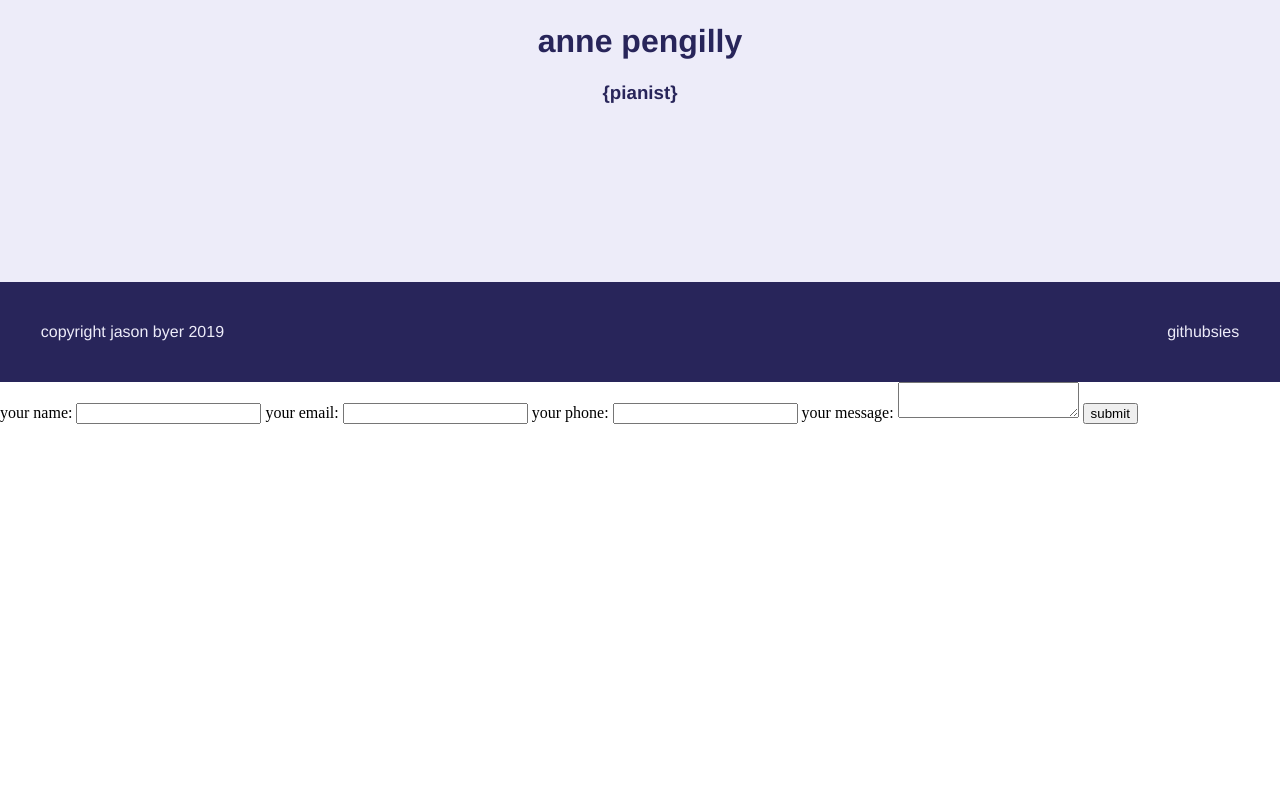
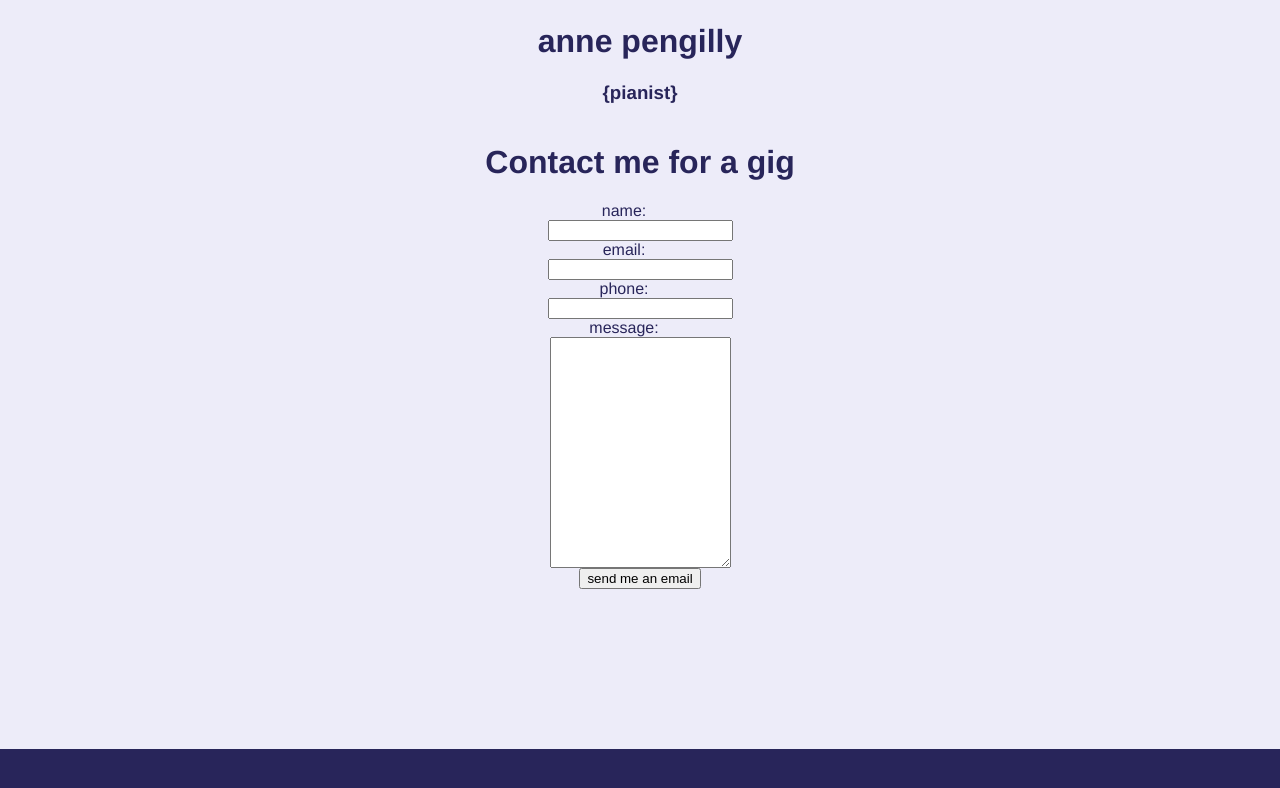
Before and after one commit to jbyer3/anne-portfolio, a Vue app: page /#/ in a window 1280 px wide. Shown: the part 592-1380 px from the top of the page. Before the commit the page ends 1016 px from the top, so only its background shows below. Built offline with nearby package versions, Linux system fonts and the light colour scheme.

Commit message:
return calltoaction component

```diff
--- a/public/index.html
+++ b/public/index.html
@@ -23,26 +23,6 @@
       >
     </noscript>
     <div id="app"></div>
-    <form name="contact2" netlify netlify-honeypot="bot-field">
-      <input type="hidden" name="bot-field">
-      <label for="name">
-        your name:
-        <input type="text" name="name"/>
-      </label>
-      <label for="email">
-        your email:
-        <input type="email" name="email"/>
-      </label>
-      <label for="phoneNumber">
-        your phone:
-        <input type="text" name="phoneNumber"/>
-      </label>
-      <label for="ctaMessage">
-        your message:
-        <textarea name="ctaMessage"></textarea>
-      </label>
-      <button type="submit">submit</button>
-    </form>
     <!-- built files will be auto injected -->
   </body>
 </html>
--- a/src/components/CallToAction.vue
+++ b/src/components/CallToAction.vue
@@ -2,7 +2,7 @@
   <div class="page">
     <div class="call-to-action">
       <h1>Contact me for a gig</h1>
-      <form action="" name="contact" method="post" data-netlify="true" data-netlify-honeypot="bot-field">
+      <form action="/success" name="contact" method="post" data-netlify="true" data-netlify-honeypot="bot-field">
         <input type="hidden" name="form-name" value="contact" />
         <input type="hidden" name="bot-field"/>
         <label for="name">name:</label>
--- a/src/views/About.vue
+++ b/src/views/About.vue
@@ -2,7 +2,7 @@
   <div class="about">
     <h1>This is an about page</h1>
     <Biography/>
-    <!-- <CallToAction/> -->
+    <CallToAction/>
     <!-- <Construction/> -->
   </div>
 </template>
@@ -10,7 +10,7 @@
 <script>
 // @ is an alias to /src
 // import Construction from '@/components/Construction.vue'
-// import CallToAction from '@/components/CallToAction.vue'
+import CallToAction from '@/components/CallToAction.vue'
 import Biography from '@/components/Biography.vue'
 
 export default {
@@ -18,7 +18,7 @@ export default {
   components: {
     // Construction
     Biography,
-    // CallToAction
+    CallToAction
   }
 }
 </script>
--- a/src/views/Home.vue
+++ b/src/views/Home.vue
@@ -3,7 +3,7 @@
     <h1>homepagio</h1>
     <SplashPage/>
     <!-- <CTAform/> -->
-    <!-- <CallToAction/> -->
+    <CallToAction/>
     <!-- <Construction/> -->
   </div>
 </template>
@@ -13,7 +13,7 @@
 // import Construction from '@/components/Construction.vue'
 import SplashPage from '@/components/SplashPage.vue'
 // import CTAform from '@/components/CTAform.vue'
-// import CallToAction from '@/components/CallToAction.vue'
+import CallToAction from '@/components/CallToAction.vue'
 
 export default {
   name: 'home',
@@ -21,7 +21,7 @@ export default {
     // Construction,
     SplashPage,
     // CTAform
-    // CallToAction
+    CallToAction
   }
 }
 </script>
--- a/src/views/Philosophy.vue
+++ b/src/views/Philosophy.vue
@@ -2,21 +2,21 @@
   <div class="about">
     <h1>This is my philosophy page</h1>
     <!-- <Construction/> -->
-    <!-- <CallToAction/> -->
+    <CallToAction/>
   </div>
 </template>
 
 <script>
 // @ is an alias to /src
 // import Construction from '@/components/Construction.vue'
-// import CallToAction from '@/components/CallToAction.vue'
+import CallToAction from '@/components/CallToAction.vue'
 
 
 export default {
   name: 'philosophy',
   components: {
     // Construction,
-    // CallToAction
+    CallToAction
   }
 }
 </script>
--- a/src/views/Recordings.vue
+++ b/src/views/Recordings.vue
@@ -2,7 +2,7 @@
   <div class="about">
     <h1>This is a recordings page</h1>
     <!-- <Construction/> -->
-    <!-- <CallToAction/> -->
+    <CallToAction/>
   </div>
 </template>
 
@@ -10,14 +10,14 @@
 // @ is an alias to /src
 // import Construction from '@/components/Construction.vue'
 // import SplashPage from '@/components/SplashPage.vue'
-// import CallToAction from '@/components/CallToAction.vue'
+import CallToAction from '@/components/CallToAction.vue'
 
 export default {
   name: 'recordings',
   components: {
     // Construction,
     // SplashPage,
-    // CallToAction
+    CallToAction
   }
 }
 </script>
```
